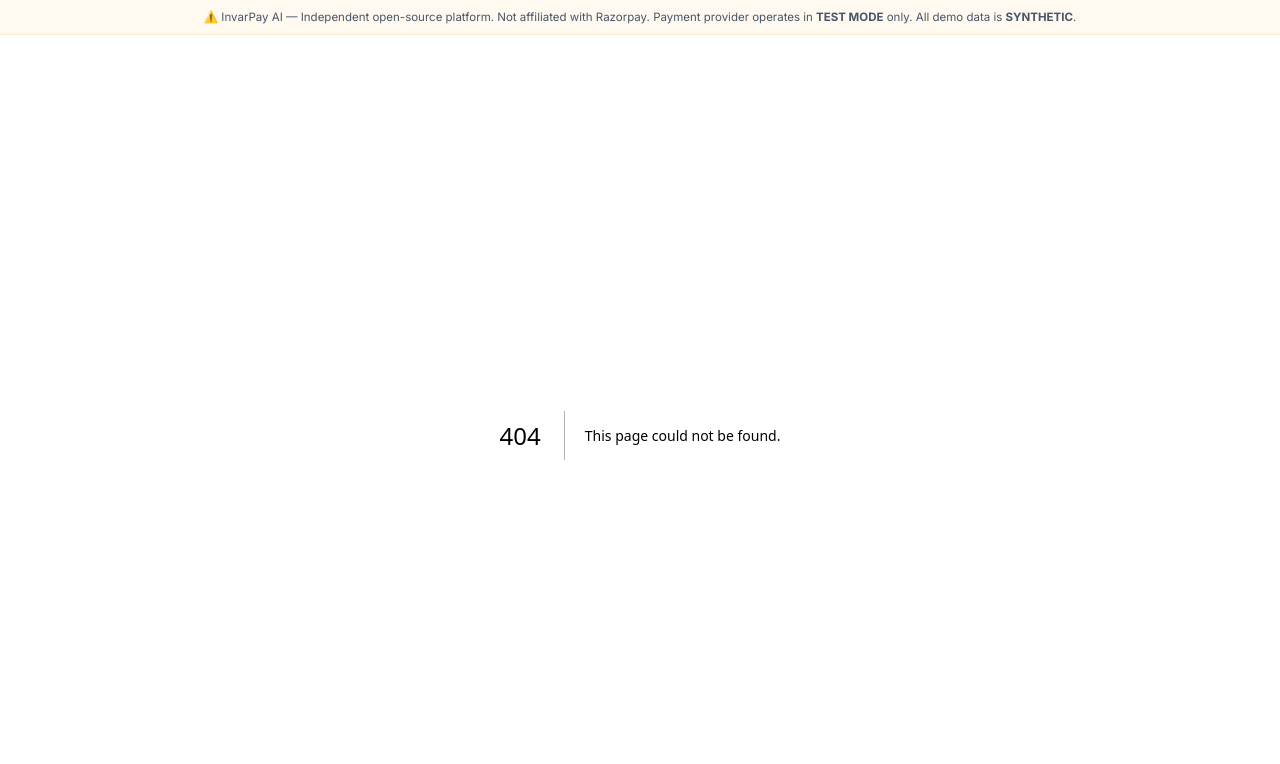
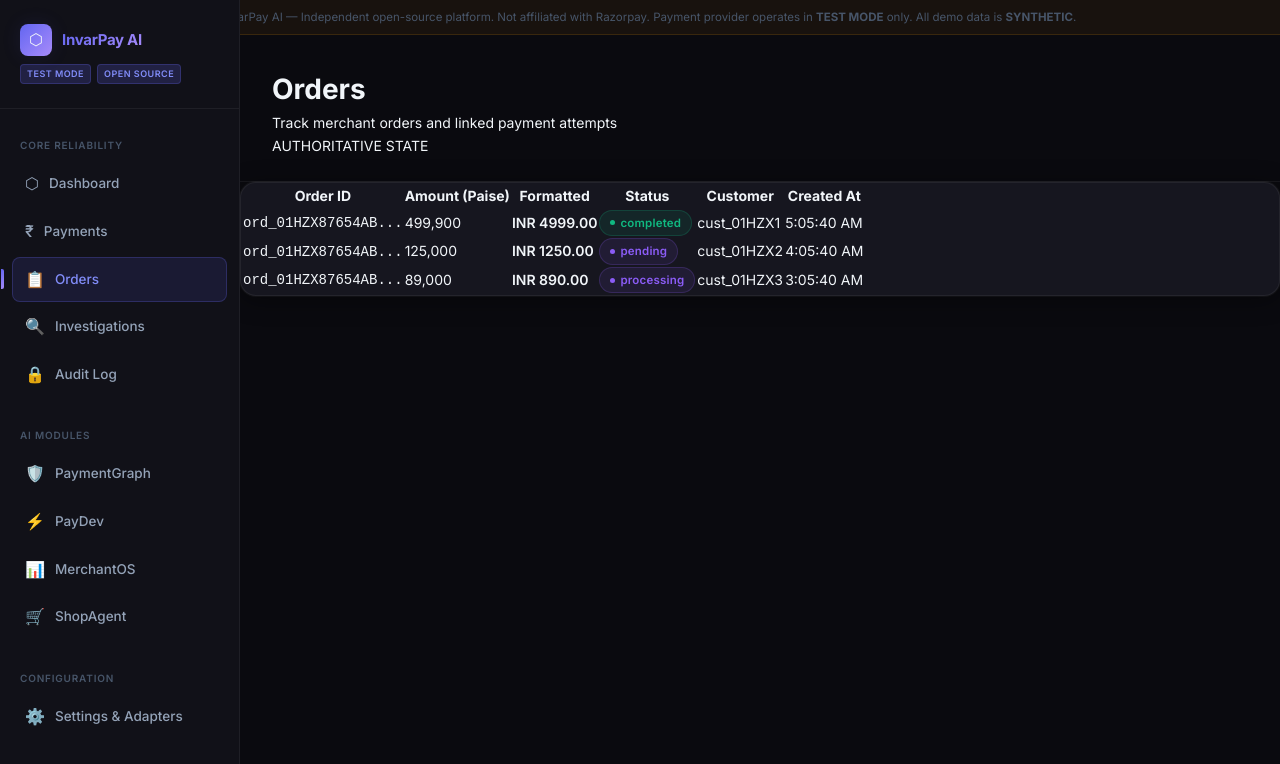
Before and after one commit to karthikrshet/InvarPay, a Next.js app in the folder apps/web/: page /orders in a window 1280 px wide. Before the commit this address had no page. Shown: the top 764 px of the page. Built offline with nearby package versions, Linux system fonts and the light colour scheme.

Commit message:
feat(web): Build orders management page with customer metadata and payment link generation

```diff
--- /dev/null
+++ b/apps/web/app/orders/page.tsx
@@ -0,0 +1,107 @@
+'use client'
+
+import { useEffect, useState } from 'react'
+import Link from 'next/link'
+import { Sidebar } from '../../components/Sidebar'
+
+const API_URL = process.env.NEXT_PUBLIC_API_URL || 'http://localhost:8000'
+
+interface Order {
+  id: string
+  amount: number
+  currency: string
+  status: string
+  customer_id?: string
+  created_at: string
+}
+
+export default function OrdersPage() {
+  const [orders, setOrders] = useState<Order[]>([])
+  const [loading, setLoading] = useState(true)
+
+  useEffect(() => {
+    // Synthetic sample orders for demo
+    setOrders([
+      {
+        id: 'ord_01HZX87654ABCD1234567890',
+        amount: 499900,
+        currency: 'INR',
+        status: 'completed',
+        customer_id: 'cust_01HZX1',
+        created_at: new Date().toISOString(),
+      },
+      {
+        id: 'ord_01HZX87654ABCD1234567891',
+        amount: 125000,
+        currency: 'INR',
+        status: 'pending',
+        customer_id: 'cust_01HZX2',
+        created_at: new Date(Date.now() - 3600000).toISOString(),
+      },
+      {
+        id: 'ord_01HZX87654ABCD1234567892',
+        amount: 89000,
+        currency: 'INR',
+        status: 'processing',
+        customer_id: 'cust_01HZX3',
+        created_at: new Date(Date.now() - 7200000).toISOString(),
+      },
+    ])
+    setLoading(false)
+  }, [])
+
+  return (
+    <div className="layout">
+      <Sidebar />
+      <main className="main-content">
+        <header className="page-header">
+          <div>
+            <h1 className="page-title">Orders</h1>
+            <p className="page-subtitle">Track merchant orders and linked payment attempts</p>
+          </div>
+          <div className="provider-pill">
+            <span className="provider-dot" />
+            <span>AUTHORITATIVE STATE</span>
+          </div>
+        </header>
+
+        <div className="card">
+          <div className="table-wrapper">
+            <table>
+              <thead>
+                <tr>
+                  <th>Order ID</th>
+                  <th>Amount (Paise)</th>
+                  <th>Formatted</th>
+                  <th>Status</th>
+                  <th>Customer</th>
+                  <th>Created At</th>
+                </tr>
+              </thead>
+              <tbody>
+                {orders.map(order => (
+                  <tr key={order.id}>
+                    <td>
+                      <code style={{ color: 'var(--color-primary)' }}>{order.id.slice(0, 16)}...</code>
+                    </td>
+                    <td>{order.amount.toLocaleString()}</td>
+                    <td style={{ fontWeight: 600 }}>{order.currency} {(order.amount / 100).toFixed(2)}</td>
+                    <td>
+                      <span className={`badge badge-${order.status === 'completed' ? 'captured' : 'pending'}`}>
+                        {order.status}
+                      </span>
+                    </td>
+                    <td>{order.customer_id || 'Guest'}</td>
+                    <td style={{ color: 'var(--color-text-muted)' }}>
+                      {new Date(order.created_at).toLocaleTimeString()}
+                    </td>
+                  </tr>
+                ))}
+              </tbody>
+            </table>
+          </div>
+        </div>
+      </main>
+    </div>
+  )
+}
```
